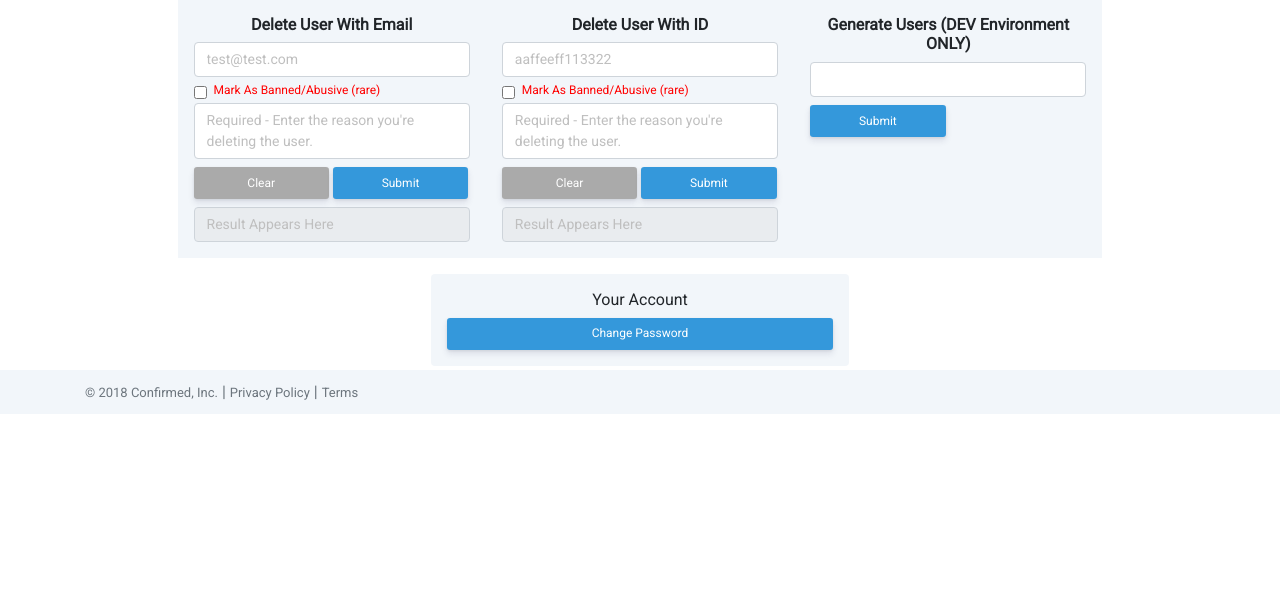
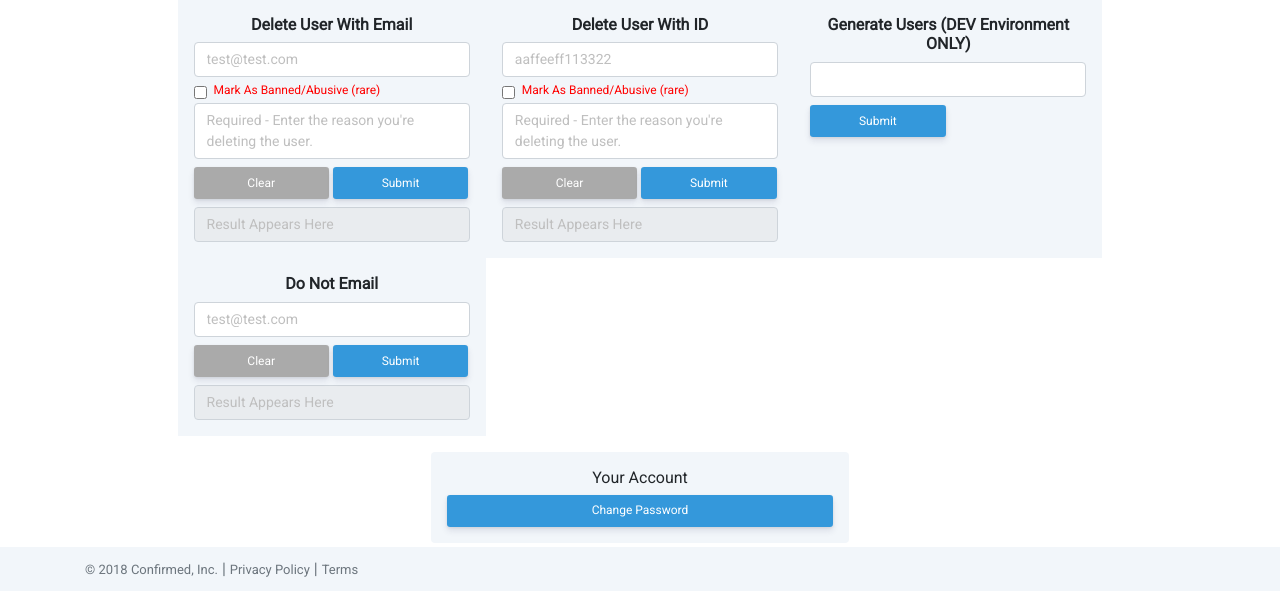
Before and after one commit to confirmedcode/Admin, a Node project: template code/views/admin.hbs in a window 1280 px wide. Shown: the part 422-1014 px from the top of the page. Before the commit the page ends 836 px from the top, so only its background shows below. Run offline with Node 20 templates, Linux system fonts and the light colour scheme; the template is opened without the code that fills it, so the values that code supplies are empty; some libraries are stand-ins or nearby versions.

Commit message:
Add ability to set do-not-email for users

```diff
--- a/code/views/admin.hbs
+++ b/code/views/admin.hbs
@@ -79,6 +79,17 @@
             <button id="generateUsersButton" onclick="generateUsers();" class="btn confirmed-blue-btn btn-sm mt-2" style="width: 49%;">Submit</button>
           </div>
         </div>
+
+        <div class="col-xl-4 col-md-6 col-xs-12 text-left p-3 confirmed-bg">
+          <h1 class="h6 text-center"><strong>Do Not Email</strong></h1>
+          <div>
+            <input type="text" id="doNotEmailEmail" class="form-control" placeholder="test@test.com"/>
+            <button onclick="document.getElementById('doNotEmailEmail').value='';" class="btn confirmed-gray-btn btn-sm mt-2" style="width: 49%;">Clear</button>
+            <button id="doNotEmailButton" onclick="doNotEmail();" class="btn confirmed-blue-btn btn-sm mt-2" style="width: 49%;">Submit</button>
+            <input type="text" id="doNotEmailResult" class="form-control mt-2" placeholder="Result Appears Here" readonly="readonly"/>
+          </div>
+        </div>
+
 
       </div>
 
@@ -165,6 +176,28 @@
       }
     }
 
+    function doNotEmail() {
+      document.getElementById("doNotEmailButton").disabled = true;
+      document.getElementById("doNotEmailResult").value = "";
+  		var http = new XMLHttpRequest();
+  		var url = "set-do-not-email";
+  		http.open("POST", url, true);
+    	var params = "email=" + document.getElementById("doNotEmailEmail").value;
+      http.responseType = 'json';
+  		http.setRequestHeader("Content-type", "application/x-www-form-urlencoded");
+  		http.onreadystatechange = function() {
+  		    if (http.readyState == 4) {
+            document.getElementById("doNotEmailButton").disabled = false;
+    				if (http.status == 200) {
+              document.getElementById("doNotEmailResult").value = http.response.message;
+              return;
+    				}
+            alert("Error: " + JSON.stringify(http.response));
+  		    }
+  		}
+  		http.send(params);
+    }
+
   </script>
 
 </body>
--- a/code/views/email.hbs
+++ b/code/views/email.hbs
@@ -272,6 +272,7 @@
               data: http.response.message,
               columns: [
                 { title: "time", field: "timestamp" },
+                { title: "sender", field: "sender" },
                 { title: "sendTime", field: "sendTime" },
                 { title: "recipient", field: "rEmail" },
                 { title: "type", field: "complaintFeedbackType" },
```
Also changed, not shown: code/controllers/admin-controller.js (+32 -0 lines).
